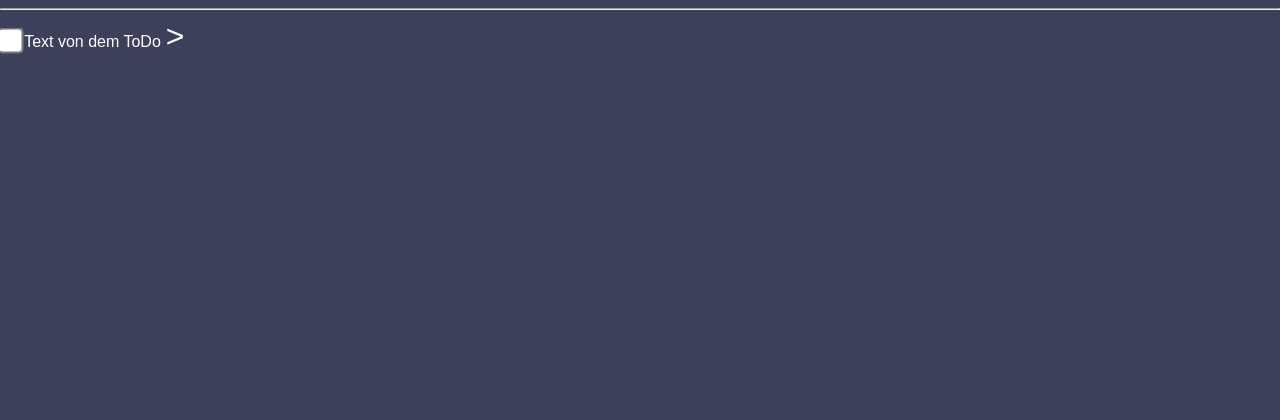
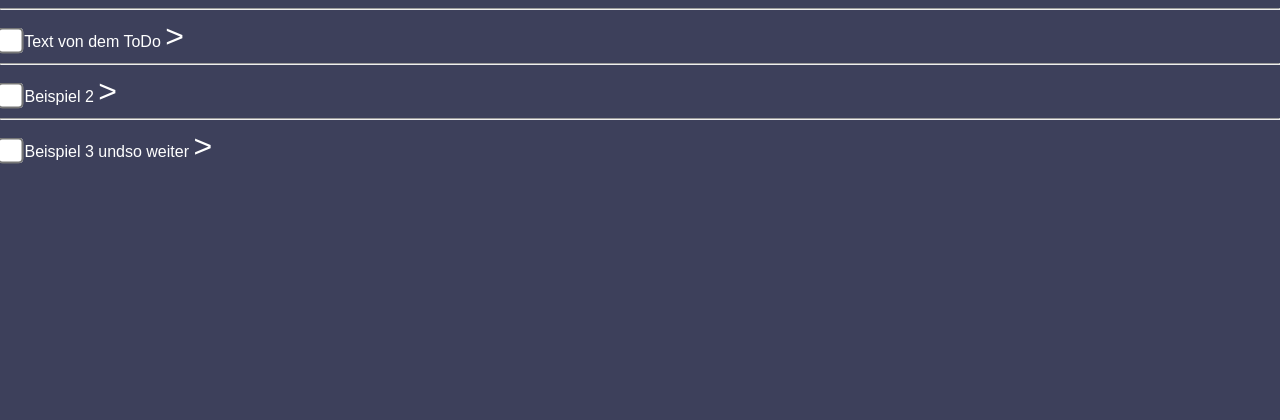
Before and after one commit to GamaGenta/Lernhilfe, a PHP site: page /todo_Ubersicht_Page.php in a window 1280 px wide. Shown: the part 80-500 px from the top of the page. Run offline with PHP 8.4, Linux system fonts and the light colour scheme.

Commit message:
Update todo_Ubersicht_Page.php

```diff
--- a/todo_Ubersicht_Page.php
+++ b/todo_Ubersicht_Page.php
@@ -15,10 +15,23 @@
 </header>
 <body>
 <hr>
-<div class="eintragToDo"></div>
-<input type="checkbox" id="checkboxOfToDo1" class="checkboxOfToDo">
-<label for="checkboxOfToDo1">Text von dem ToDo</label>
-<a href=""><i class="rightArrow"</i>></a>
+<div class="eintragToDo">
+    <input type="checkbox" id="checkboxOfToDo1" class="checkboxOfToDo">
+    <label for="checkboxOfToDo1">Text von dem ToDo</label>
+    <a href="" class="rightArrow">></a>
+</div>
+<hr>
+<div class="eintragToDo">
+    <input type="checkbox" id="checkboxOfToDo1" class="checkboxOfToDo">
+    <label for="checkboxOfToDo1">Beispiel 2</label>
+    <a href="" class="rightArrow">></a>
+</div>
+<hr>
+<div class="eintragToDo">
+    <input type="checkbox" id="checkboxOfToDo1" class="checkboxOfToDo">
+    <label for="checkboxOfToDo1">Beispiel 3 undso weiter</label>
+    <a href="" class="rightArrow">></a>
+</div>
 </body>
 <footer>
     &copy; Lernhilfe Team
```
